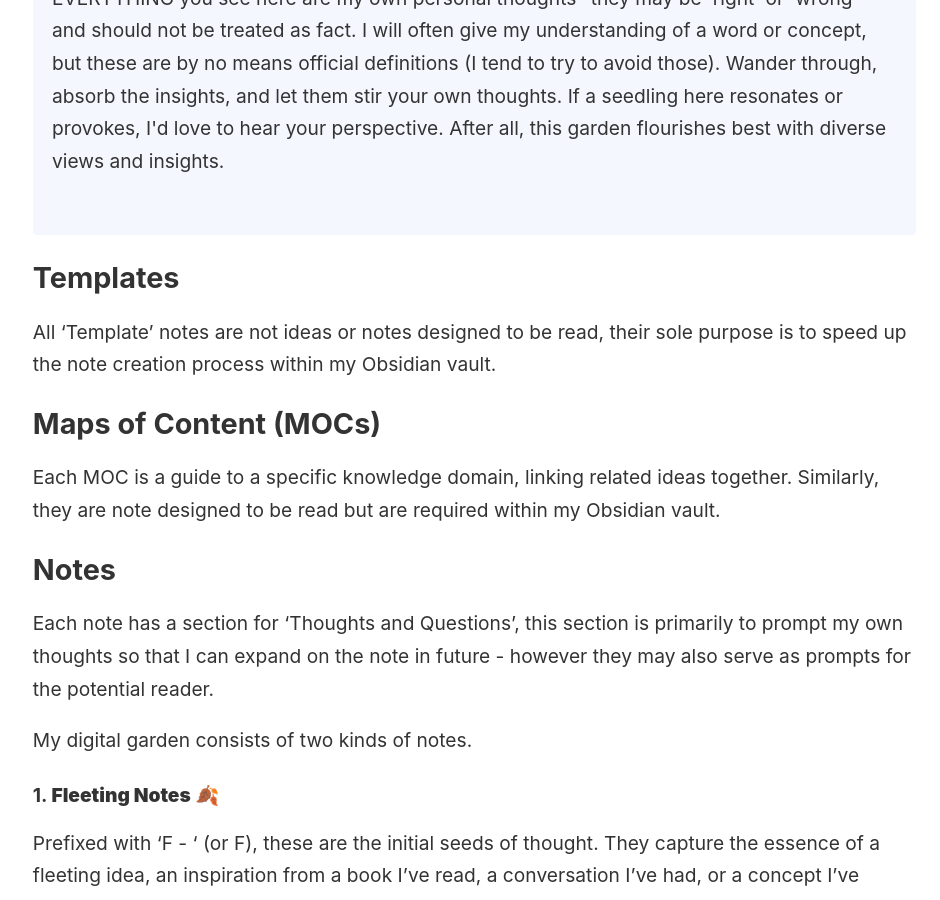
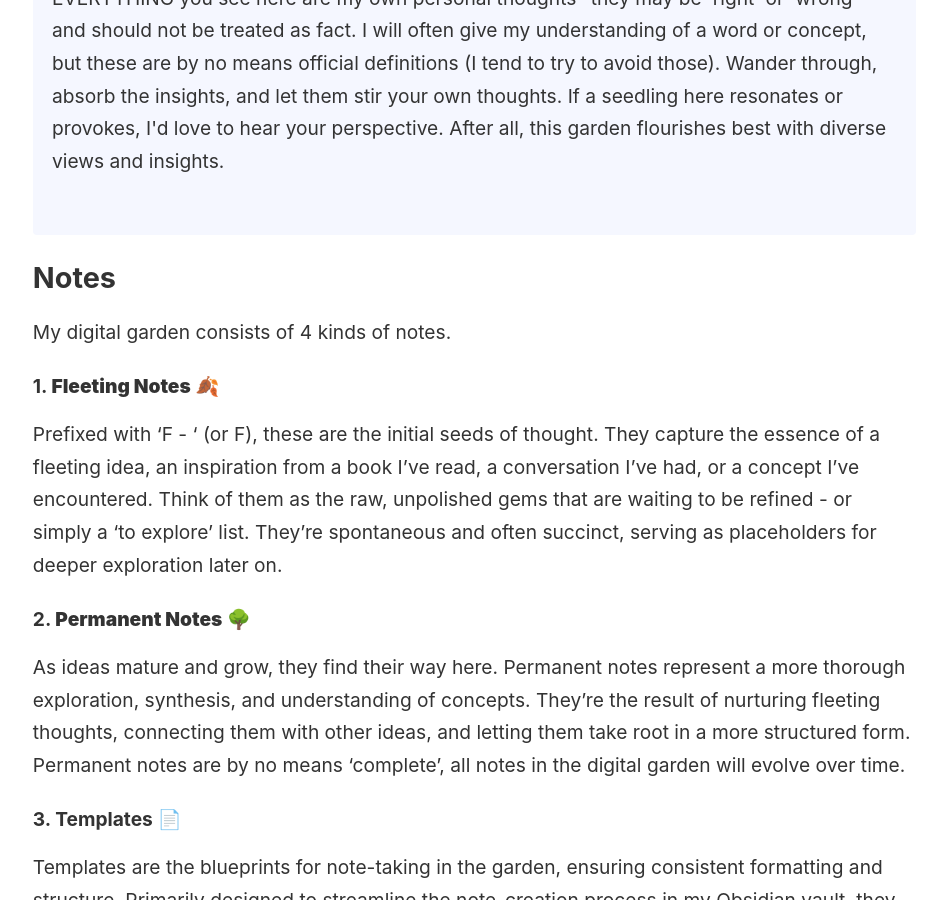
Before and after one commit to TM2611/digital-garden, a Jekyll site: the page built from _pages/index.md, in a window 1280 px wide and 900 px high, scrolled down 323 px. Shown: the whole window, without its empty margins (44-984 px from the left). Built offline with Jekyll 4.4.1, drawn with Linux system fonts in a browser that asks for light colours; some of the changed text lies outside the part shown.

Commit message:
update homepage - adding templates and mocs to note types

```diff
--- a/_pages/index.md
+++ b/_pages/index.md
@@ -11,18 +11,9 @@
 You've discovered my curated space of reflections and ideas. It is important to note that EVERYTHING you see here are my own personal thoughts- they may be 'right' or 'wrong' and should not be treated as fact. I will often give my understanding of a word or concept, but these are by no means official definitions (I tend to try to avoid those). Wander through, absorb the insights, and let them stir your own thoughts. If a seedling here resonates or provokes, I'd love to hear your perspective. After all, this garden flourishes best with diverse views and insights.
 </p>
 
-## Templates
-
-All 'Template' notes are not ideas or notes designed to be read, their sole purpose is to speed up the note creation process within my Obsidian vault.
-
-## Maps of Content (MOCs)
-
-Each MOC is a guide to a specific knowledge domain, linking related ideas together. Similarly, they are note designed to be read but are required within my Obsidian vault.<br>
 ## Notes
 
-Each note has a section for 'Thoughts and Questions', this section is primarily to prompt my own thoughts so that I can expand on the note in future - however they may also serve as prompts for the potential reader.
-
-My digital garden consists of two kinds of notes.
+My digital garden consists of 4 kinds of notes.
 #### 1. **Fleeting Notes** 🍂
 
 Prefixed with 'F - ' (or F), these are the initial seeds of thought. They capture the essence of a fleeting idea, an inspiration from a book I've read, a conversation I've had, or a concept I've encountered. Think of them as the raw, unpolished gems that are waiting to be refined - or simply a 'to explore' list. They're spontaneous and often succinct, serving as placeholders for deeper exploration later on.
@@ -30,6 +21,14 @@
 #### 2. **Permanent Notes** 🌳
 
 As ideas mature and grow, they find their way here. Permanent notes represent a more thorough exploration, synthesis, and understanding of concepts. They're the result of nurturing fleeting thoughts, connecting them with other ideas, and letting them take root in a more structured form. Permanent notes are by no means 'complete', all notes in the digital garden will evolve over time.
+
+#### 3. Templates 📄
+Templates are the blueprints for note-taking in the garden, ensuring consistent formatting and structure. Primarily designed to streamline the note-creation process in my Obsidian vault, they help maintain uniformity across all entries.
+
+#### 4. Maps of Content (MOCs) 🌐
+MOCs are the compasses of the digital garden, providing an overview of specific knowledge areas. They link related notes and chart out interconnected ideas, serving as essential navigational tools within my Obsidian vault
+
+Each Fleeting and Permanent note has a section for 'Thoughts and Questions', this section is primarily to prompt my own thoughts so that I can expand on the note in future - however they may also serve as prompts for the potential reader. Templates and MOCs are not direct reflections of thoughts, readings, or experiences like the Fleeting and Permanent notes - they're just used to help my structure my Obsidian vault.
 
 <br> <strong>Recently updated notes</strong>
 
```
